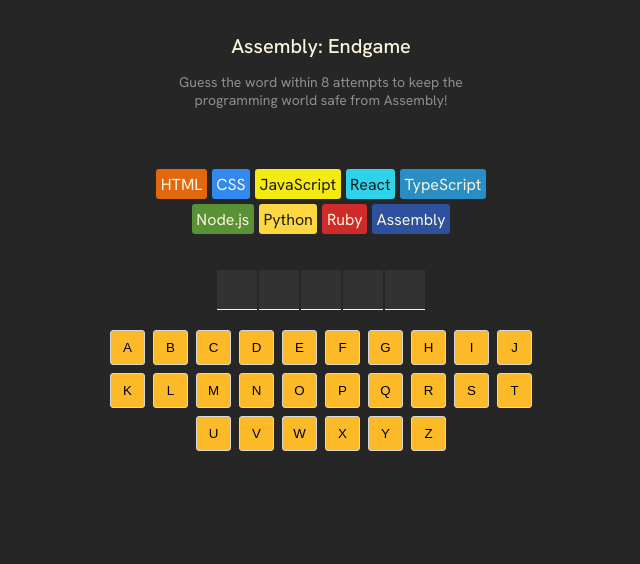
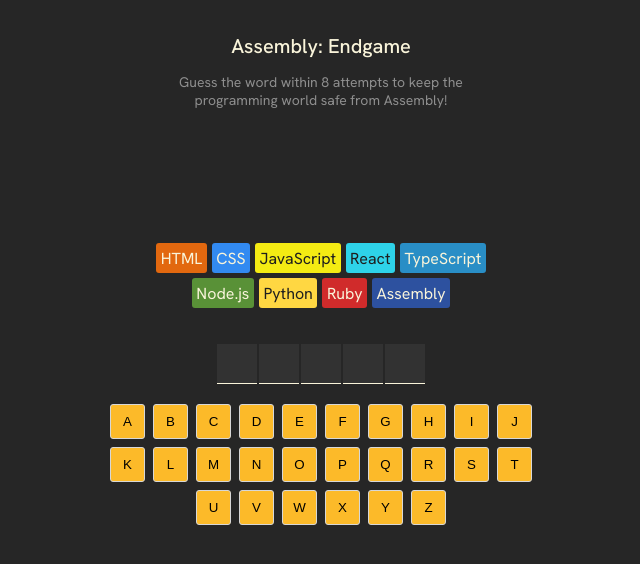
Before and after one commit to mika1407/Endgame, a React (Vite) app: page / in a window 1280 px wide. Shown: the top 564 px of the page, without its empty margins (319-959 px from the left). Built offline with nearby package versions, Linux system fonts and the light colour scheme.

Commit message:
css added

```diff
--- a/src/index.css
+++ b/src/index.css
@@ -9,8 +9,12 @@
     color: #D9D9D9;
     padding: 20px;
     height: 100vh;
+}
+
+main {
     display: flex;
-    justify-content: center;
+    flex-direction: column ;
+    align-items: center;
 }
 
 header {
@@ -27,8 +31,8 @@
     font-size: 0.875rem;
     max-width: 350px;
     color: #8E8E8E;
-        margin-left: auto;
-    margin-right: auto;
+    /* margin-left: auto;
+    margin-right: auto; */
 }
 
 section.game-status {
@@ -36,6 +40,9 @@
     flex-direction: column;
     align-items: center;
     color: #F9F4DA;
+    width: 100%;
+    max-width: 350px;
+    min-height: 60px;
     border-radius: 4px;
     margin-block: 30px;
 }
```
